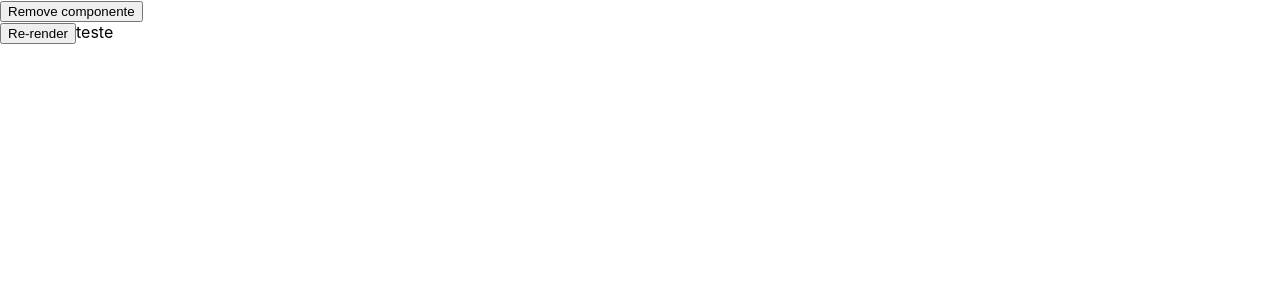
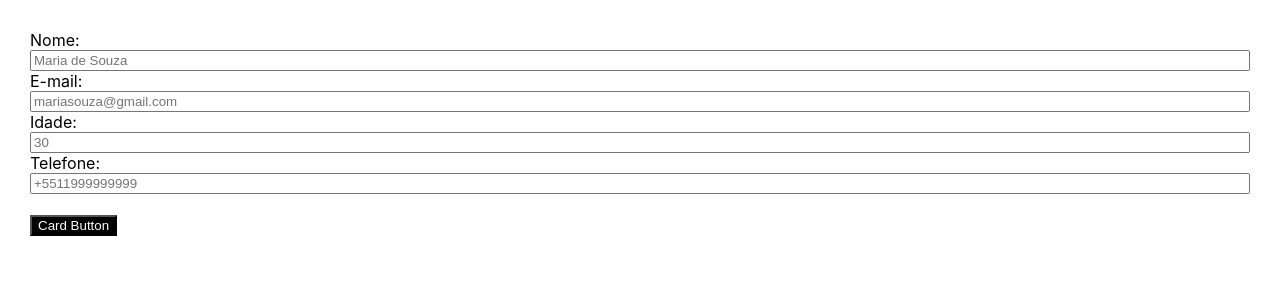
Before and after one commit to Alice7H/advanced-reactjs-dio, a React (Create React App) app: page / in a window 1280 px wide. Shown: the top 300 px of the page. Built offline with nearby package versions, Linux system fonts and the light colour scheme.

Commit message:
working with context API

```diff
--- a/src/App.js
+++ b/src/App.js
@@ -1,36 +1,20 @@
 import React, { useState, useEffect } from 'react';
-import Twitter from './components/Twitter';
+import { ThemeContext, themes } from './Theme';
+import Card from './components/Card';
 
-function App(props) {
-  const [loading, setLoading] = useState(false);
-  const [actived, setActived] = useState(true);
-
-  const posts = [
-    {
-      title: 'test',
-      description: 'foo'
-    },
-    {
-      title: 'test2',
-      description: 'foo2'
-    }
-  ];
+function App() {
+  const [token, setToken] = useState();
 
   useEffect(() => {
     setTimeout(() => {
-      setLoading(true);
-    }, 2000)
+      setToken('J1da4woAs21b43kiAd');
+    }, 4000)
   }, [])
 
-  const onRemove = () => setActived(false);
-
   return (
-    <>
-      <button type="button" onClick={onRemove}>Remove componente</button>
-      {
-        actived && <Twitter posts={posts} loading={loading} />
-      }
-    </>
+    <ThemeContext.Provider value={{ ...themes.primary, token }}>
+      <Card />
+    </ThemeContext.Provider>
   );
 }
 
--- /dev/null
+++ b/src/Theme.js
@@ -0,0 +1,14 @@
+import { createContext } from 'react';
+
+export const themes = {
+  primary: {
+    background: '#000',
+    color: '#fefefe',
+  },
+  secondary: {
+    background: '#fefefe',
+    color: '#000'
+  }
+}
+
+export const ThemeContext = createContext(themes.secondary)
--- /dev/null
+++ b/src/components/Card.js
@@ -0,0 +1,18 @@
+import React, { useContext } from 'react';
+import { ThemeContext } from '../Theme';
+import Form from './Form';
+
+
+function Card() {
+  const theme = useContext(ThemeContext);
+  console.log('theme values', theme);
+
+  return (
+    <div style={{ padding: '30px' }}>
+      <Form />
+      <br />
+      <button style={{ background: theme.background, color: theme.color }}>Card Button</button>
+    </div>
+  );
+}
+export default Card;
--- /dev/null
+++ b/src/components/Form.js
@@ -0,0 +1,34 @@
+import React, { useContext } from 'react';
+import { ThemeContext } from '../Theme';
+
+function Form() {
+  const context = useContext(ThemeContext);
+
+  const renderForm = (
+    <form style={{ display: 'flex', flexDirection: 'column' }}>
+      <label htmlFor="name">Nome:</label>
+      <input type="text" placeholder="Maria de Souza" title="name" id="name" name="name" />
+
+      <label htmlFor="email">E-mail:</label>
+      <input type="email" placeholder="mariasouza@gmail.com" title="E-mail" id="email" name="email" />
+
+      <label htmlFor="age">Idade:</label>
+      <input type="number" placeholder="30" title="Idade" id="age" name="age" />
+
+      <label htmlFor="tel">Telefone:</label>
+      <input type="tel" placeholder="+5511999999999" title="Telefone" id="tel" name="tel" />
+    </form>
+  );
+
+  const renderNotLogged = (
+    <h1> É necessário realizar o login</h1>
+  )
+
+  return (
+    <div>
+      {context.token ? renderForm : renderNotLogged}
+    </div>
+  )
+}
+
+export default Form;
```
